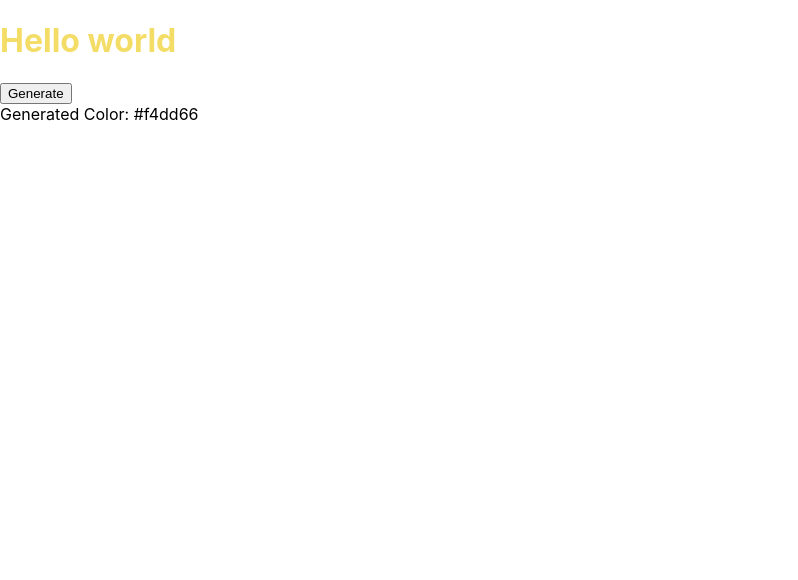
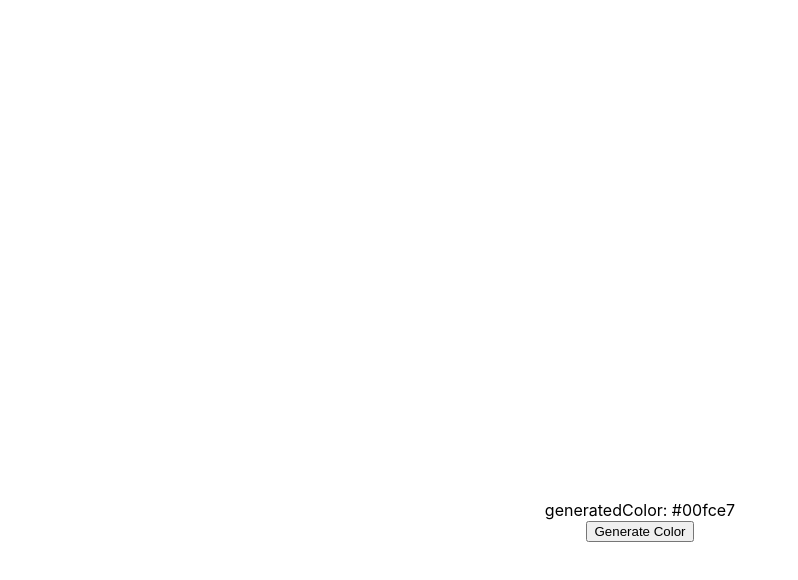
Before and after one commit to LoooserWith3o/random-color-gen, a React (Create React App) app: page / in a window 1280 px wide. Shown: the top 580 px of the page, without its empty margins (0-798 px from the left). Built offline with nearby package versions, Linux system fonts and the light colour scheme.

Commit message:
Updated yet again

```diff
--- a/src/App.js
+++ b/src/App.js
@@ -4,19 +4,22 @@
 
 function App() {
   const [color, setColor] = useState(randomColor());
+  const generateColor = randomColor('');
   return (
-    <div>
-      <h1 style={{ color: color }}>Hello world</h1>
-      <button onClick={() => setColor(randomColor())}>Generate</button>
-      <div>Generated Color: {color} </div>
-      {/* <div
+    <div className="App">
+      <div
         style={{
+          color: color,
+          backgroundColor: randomColor,
+          width: '500px',
+          height: '500px',
           display: 'flex',
-          padding: '60px',
         }}
-      >
-        Style
-      </div> */}
+      />
+      generatedColor: {generateColor}
+      <br />
+      <button onClick={() => setColor(generateColor)}>Generate Color</button>
+      <br />
     </div>
   );
 }
```
